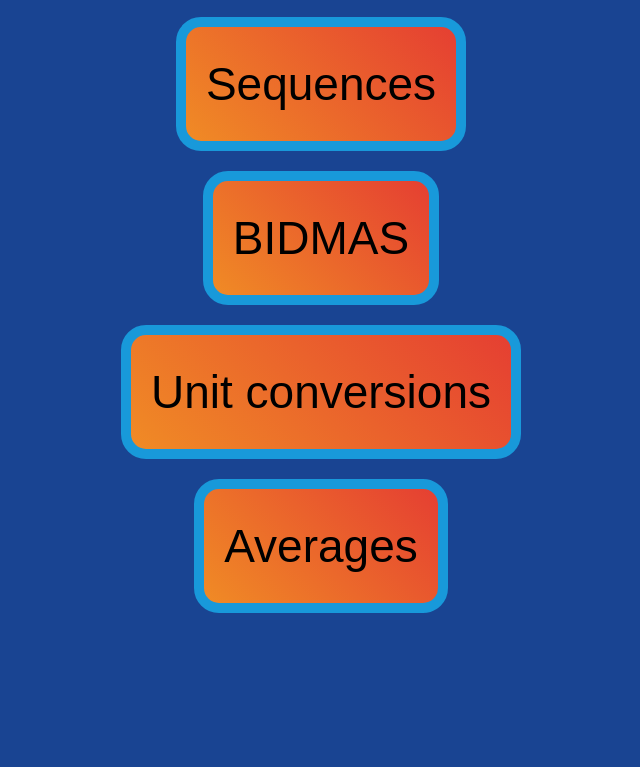
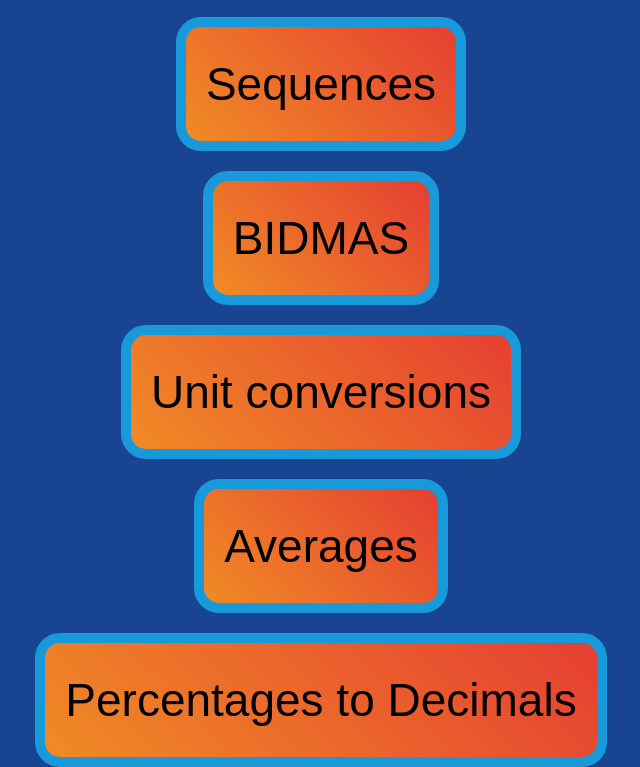
Before and after one commit to edustuff/edustuff.github.io, a plain HTML site: page hit-the-button.html in a window 1280 px wide. Shown: the part 853-1620 px from the top of the page, without its empty margins (327-967 px from the left). Before the commit the page ends 1466 px from the top, so only its background shows below. Drawn offline with nearby package versions, Linux system fonts and the light colour scheme.

Commit message:
fraction

```diff
--- a/hit-the-button.html
+++ b/hit-the-button.html
@@ -111,6 +111,7 @@ button {
 <script src="questions/operation-order.js"></script>
 <script src="questions/conversions.js"></script>
 <script src="questions/averages.js"></script>
+<script src="questions/pecentage-to-decimal.js"></script>
 
 <script>
 
@@ -439,6 +440,7 @@ button {
     <button class="grid-item" onclick="initialiseGame(getOperationOrderQuestions(),12,4,10);">BIDMAS</button>
     <button class="grid-item" onclick="initialiseGame(getConversionQuestions(),12,4,10);">Unit conversions</button>
     <button class="grid-item" onclick="initialiseGame(getMeanAverageQuestions(),8,4,10);">Averages</button>
+    <button class="grid-item" onclick="initialiseGame(getPercentageToDecimal(),9,3,10);">Percentages to Decimals</button>
 </div>
 
 <div id="gameScreen">
--- /dev/null
+++ b/questions/pecentage-to-decimal.js
@@ -0,0 +1,25 @@
+function getPercentageToDecimal() {
+
+    var questions = [];
+
+    for (i = 1; i <= 5; i++) {
+        for (j = 1; j < i; j++) {
+
+            var question = "What is \\({" + j + " \\over " + i + "}\\) as a decimal?";
+
+            var answer = j / i;
+
+            answer = answer + "";
+
+            if (answer.length > 4) {
+                answer = answer.substring(0, 6);
+            }
+
+            questions.push({type : 1, question : question, answer: answer});
+
+        }
+    }
+
+    return questions;
+
+}
```
